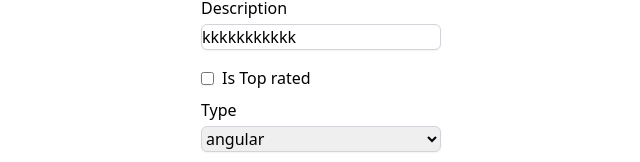
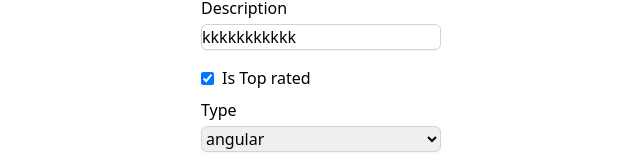
Before and after one commit to anhvupt/angular-custom-input-field, an Angular app: page /courses/details in a window 1280 px wide. Shown: the part 130-292 px from the top of the page, without its empty margins (319-959 px from the left). Built offline with nearby package versions, Linux system fonts and the light colour scheme.

Commit message:
1 file modified

```diff
--- a/src/components/form-field/form-field.component.html
+++ b/src/components/form-field/form-field.component.html
@@ -26,7 +26,7 @@
       *ngSwitchCase="'checkbox'"
       class="border border-gray-300 rounded-md shadow-sm active:border-gray-300"
       type="checkbox"
-      [value]="value"
+      [checked]="value"
       (input)="onChange($any($event.target).checked)"
       (blur)="onTouched($any($event.target).checked)"
       (change)="writeValue($any($event.target).checked)"
```
